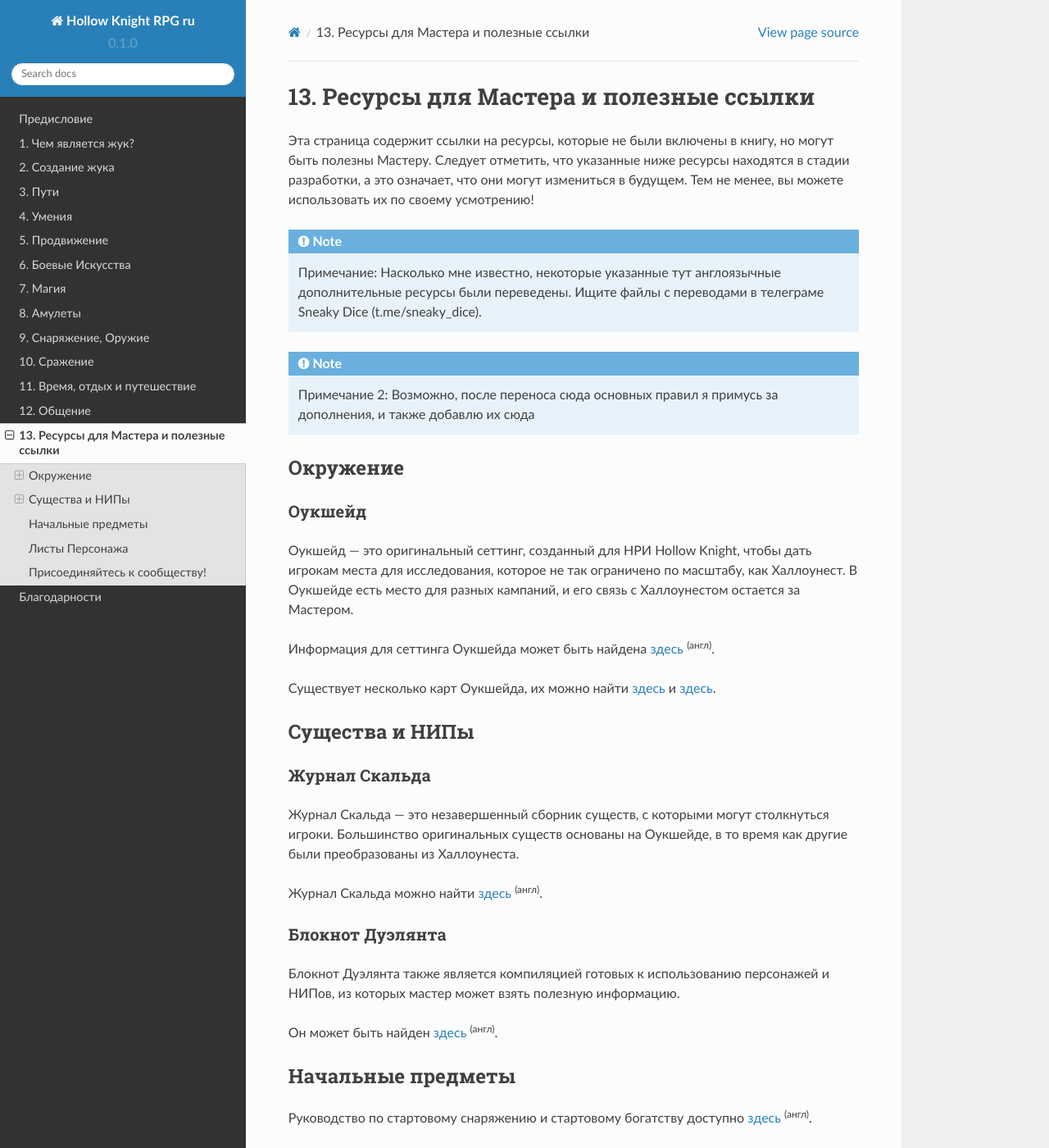
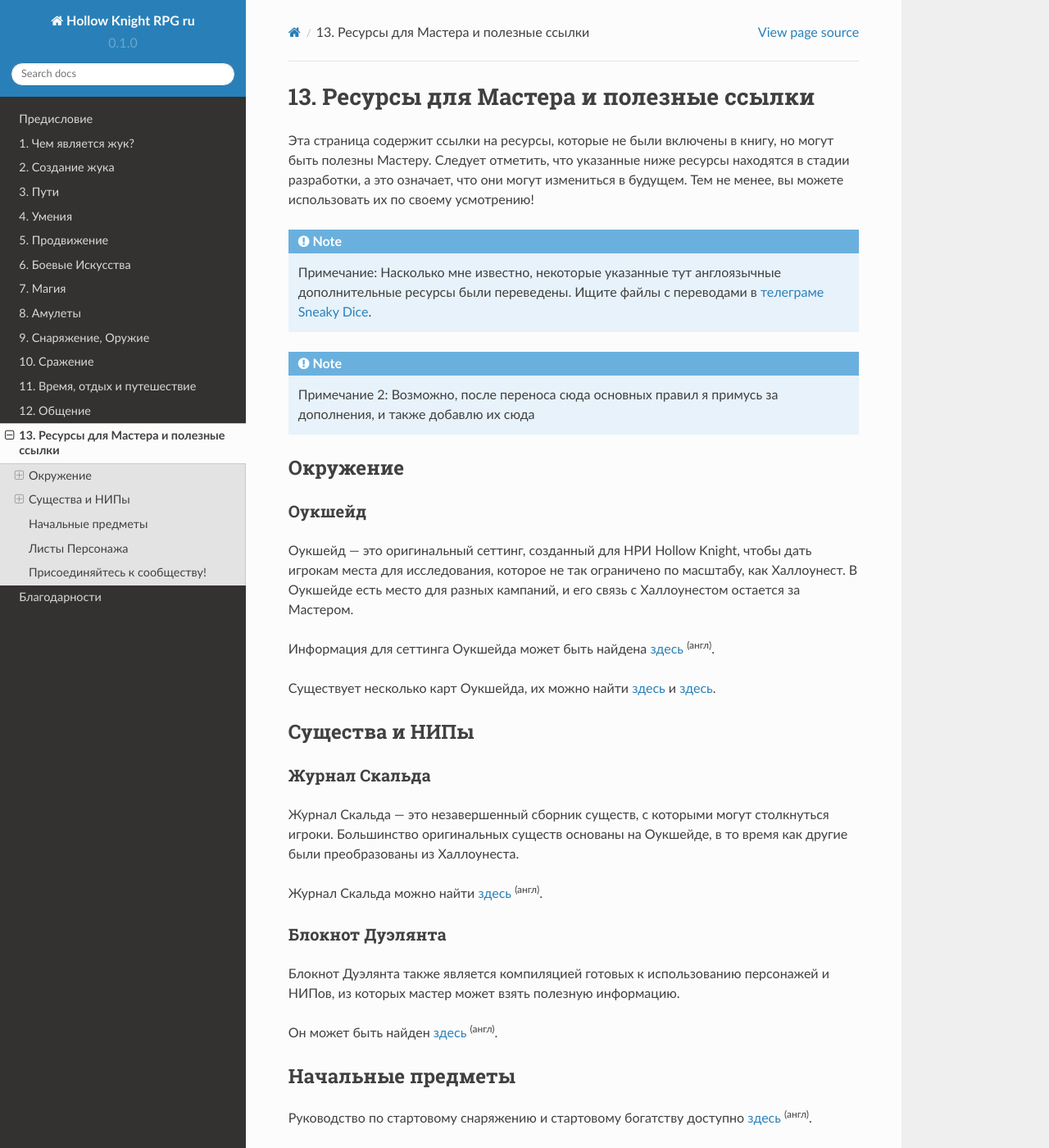
Before and after one commit to LazySelkie/hollow-knight-rpg-ru, a Sphinx documentation site: the page built from docs/source/links.rst, in a window 1280 px wide and 1400 px high. Shown: the whole window at 82% size. Built offline with Sphinx 7.4.7 and the Read the Docs theme 2.0.0, drawn with Linux system fonts in a browser that asks for light colours; some of the changed text lies outside the part shown.

Commit message:
Фикс остальных ссылок на телеграм

```diff
--- a/docs/source/links.rst
+++ b/docs/source/links.rst
@@ -2,7 +2,7 @@
 ============================================
 Эта страница содержит ссылки на ресурсы, которые не были включены в книгу, но могут быть полезны Мастеру. Следует отметить, что указанные ниже ресурсы находятся в стадии разработки, а это означает, что они могут измениться в будущем. Тем не менее, вы можете использовать их по своему усмотрению!
 
-.. note:: Примечание: Насколько мне известно, некоторые указанные тут англоязычные дополнительные ресурсы были переведены. Ищите файлы с переводами в телеграме Sneaky Dice (t.me/sneaky_dice).
+.. note:: Примечание: Насколько мне известно, некоторые указанные тут англоязычные дополнительные ресурсы были переведены. Ищите файлы с переводами в `телеграме Sneaky Dice <https://t.me/sneaky_dice>`_.
 .. note:: Примечание 2: Возможно, после переноса сюда основных правил я примусь за дополнения, и также добавлю их сюда
 
 Окружение
@@ -35,7 +35,7 @@
 
 Листы Персонажа
 ------------------
-Переведенный лист персонажа есть в `телеграме Sneaky Dice <>_`.
+Переведенный лист персонажа есть в `телеграме Sneaky Dice <https://t.me/sneaky_dice>`_.
 
 Если же вы ищете англоязычный лист персонажа в формате PDF для распечатки или использования онлайн, то вы можете найти последние файлы таблиц персонажей `здесь <https://drive.google.com/drive/folders/1yBIhNrZwsnwgzVTCoBwk0KBzmZ6dn8Or>`_ :sup:`(англ)`.
 
```
